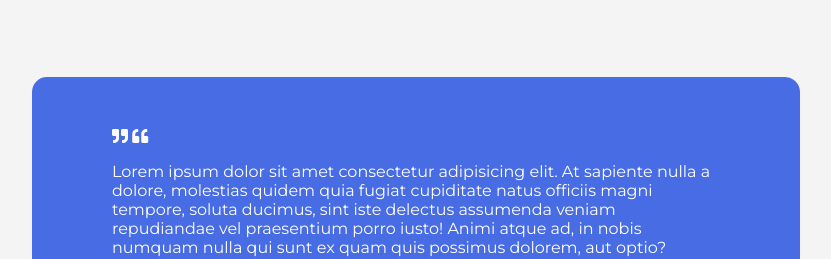
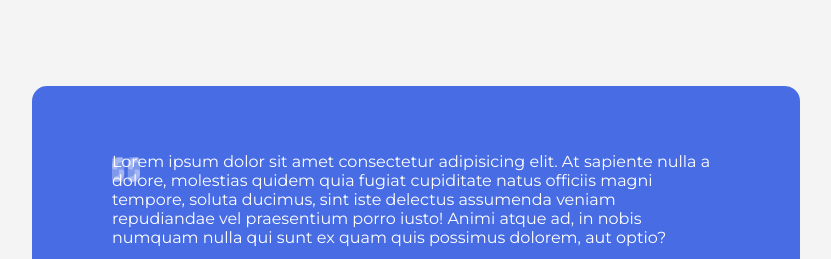
Before and after one commit to o0p/testimonial-box, a plain HTML site: page index.html in a window 1280 px wide. Shown: the top 259 px of the page, without its empty margins (224-1055 px from the left). Drawn offline with Linux system fonts and the light colour scheme; grey boxes are pictures that could not be loaded.

Commit message:
Add .fa-quote style

```diff
--- a/style.css
+++ b/style.css
@@ -26,3 +26,10 @@ body {
     max-width: 768px;
     position: relative;
 }
+
+.fa-quote {
+    color: rgba(255, 255, 255, 0.3);
+    font-size: 28px;
+    position: absolute;
+    top: 70px;
+}
```
